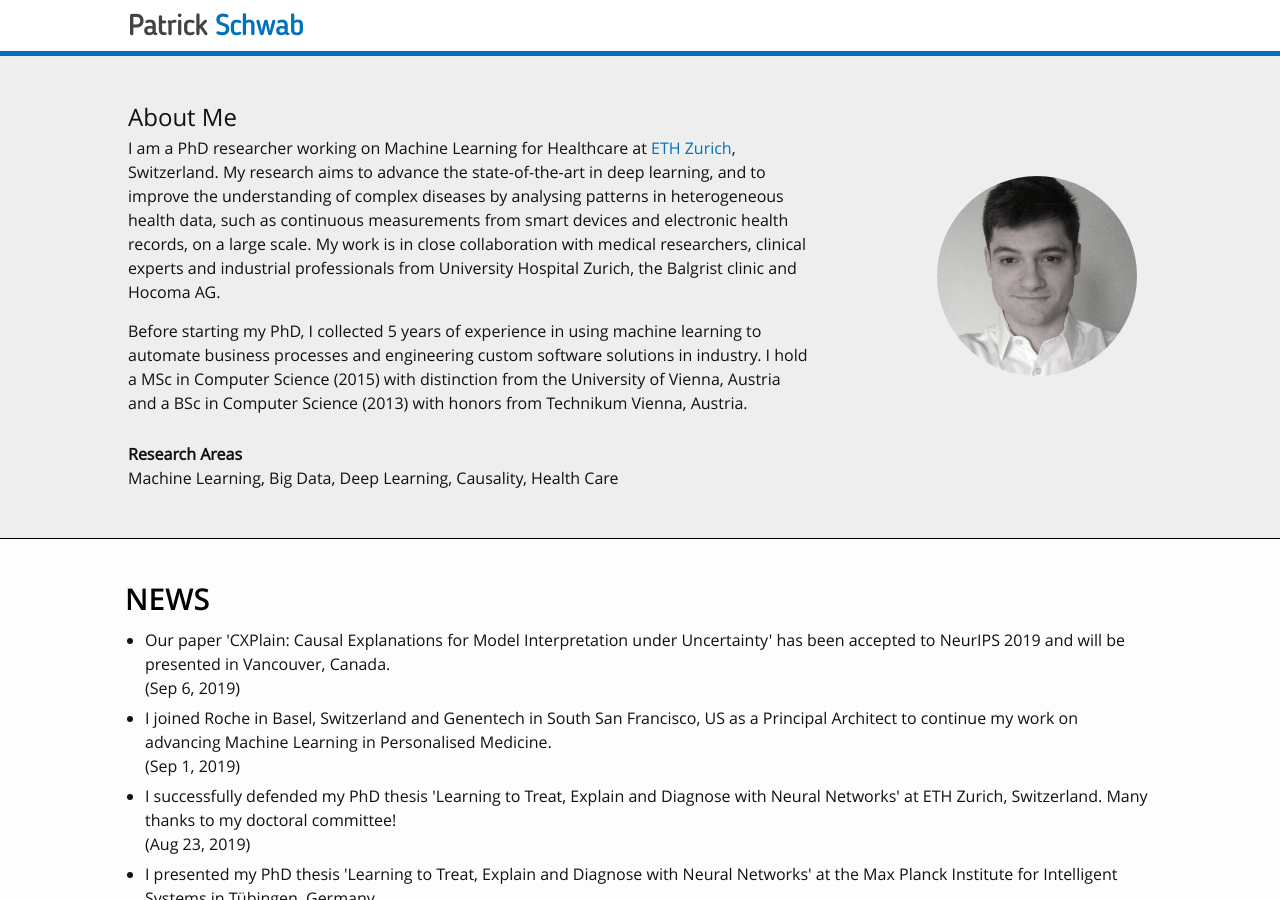
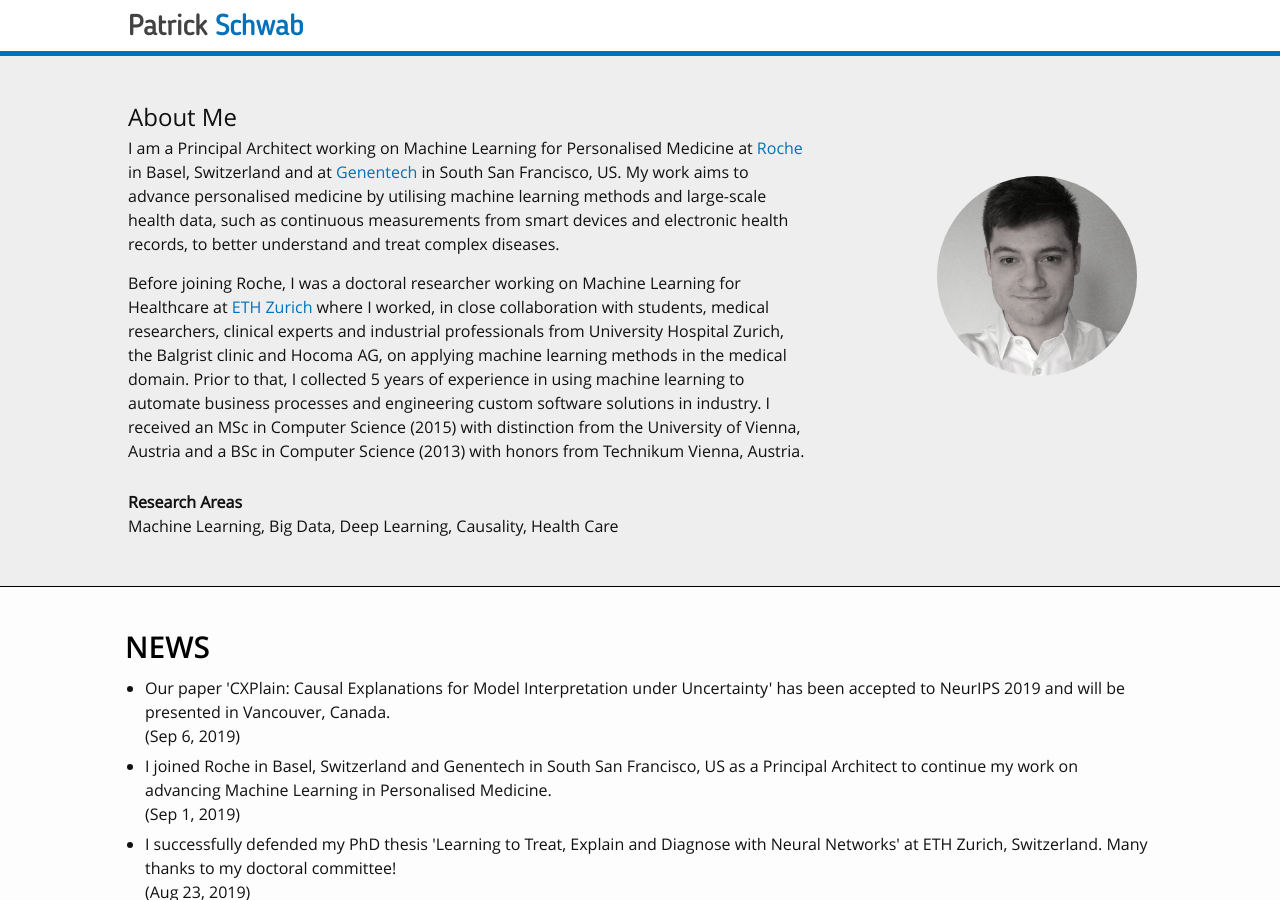
Before and after one commit to d909b/d909b.github.io, a Jekyll site: the page built from index.html, in a window 1280 px wide and 900 px high. Built offline with Jekyll 4.4.1, drawn with Linux system fonts in a browser that asks for light colours; nearby versions of some CDN libraries; library files that are not in the unit come from our copies.

Commit message:
Updated role

```diff
--- a/_config.yml
+++ b/_config.yml
@@ -2,7 +2,7 @@
 title: Patrick Schwab
 email: patrick.schwab@hest.ethz.ch
 description: > # this means to ignore newlines until "baseurl:"
-  Patrick Schwab is a doctoral researcher at ETH Zurich working on machine learning in healthcare.
+  Patrick Schwab is a Principal Architect at Roche working on Machine Learning in Personalised Medicine. Previously, he was a doctoral researcher at ETH Zurich working on Machine Learning in Healthcare.
 baseurl: "" # the subpath of your site, e.g. /blog/
 url: "http://schwabpatrick.com/" # the base hostname & protocol for your site
 twitter_username: schwabpa
--- a/index.html
+++ b/index.html
@@ -10,11 +10,11 @@ layout: default
           <h3>About Me</h3>
           <div class="container" style="margin-bottom:12px">
             <p>
-            I am a PhD researcher working on Machine Learning for Healthcare at <a href="https://www.ethz.ch/en.html">ETH Zurich</a>, Switzerland. My research aims to advance the state-of-the-art in deep learning, and to improve the understanding of complex diseases by analysing patterns in heterogeneous health data, such as continuous measurements from smart devices and electronic health records, on a large scale. My work is in close collaboration with medical researchers, clinical experts and industrial professionals from University Hospital Zurich, the Balgrist clinic and Hocoma AG.
+            I am a Principal Architect working on Machine Learning for Personalised Medicine at <a href="https://www.roche.com/">Roche</a> in Basel, Switzerland and at <a href="https://www.gene.com/">Genentech</a> in South San Francisco, US. My work aims to advance personalised medicine by utilising machine learning methods and large-scale health data, such as continuous measurements from smart devices and electronic health records, to better understand and treat complex diseases.
             </p>
 
             <p>
-            Before starting my PhD, I collected 5 years of experience in using machine learning to automate business processes and engineering custom software solutions in industry. I hold a MSc in Computer Science (2015) with distinction from the University of Vienna, Austria and a BSc in Computer Science (2013) with honors from Technikum Vienna, Austria.
+            Before joining Roche, I was a doctoral researcher working on Machine Learning for Healthcare at <a href="www.ethz.ch/en.html">ETH Zurich</a> where I worked, in close collaboration with students, medical researchers, clinical experts and industrial professionals from University Hospital Zurich, the Balgrist clinic and Hocoma AG, on applying machine learning methods in the medical domain. Prior to that, I collected 5 years of experience in using machine learning to automate business processes and engineering custom software solutions in industry. I received an MSc in Computer Science (2015) with distinction from the University of Vienna, Austria and a BSc in Computer Science (2013) with honors from Technikum Vienna, Austria.
             </p>
           </div>
           <div>
```
